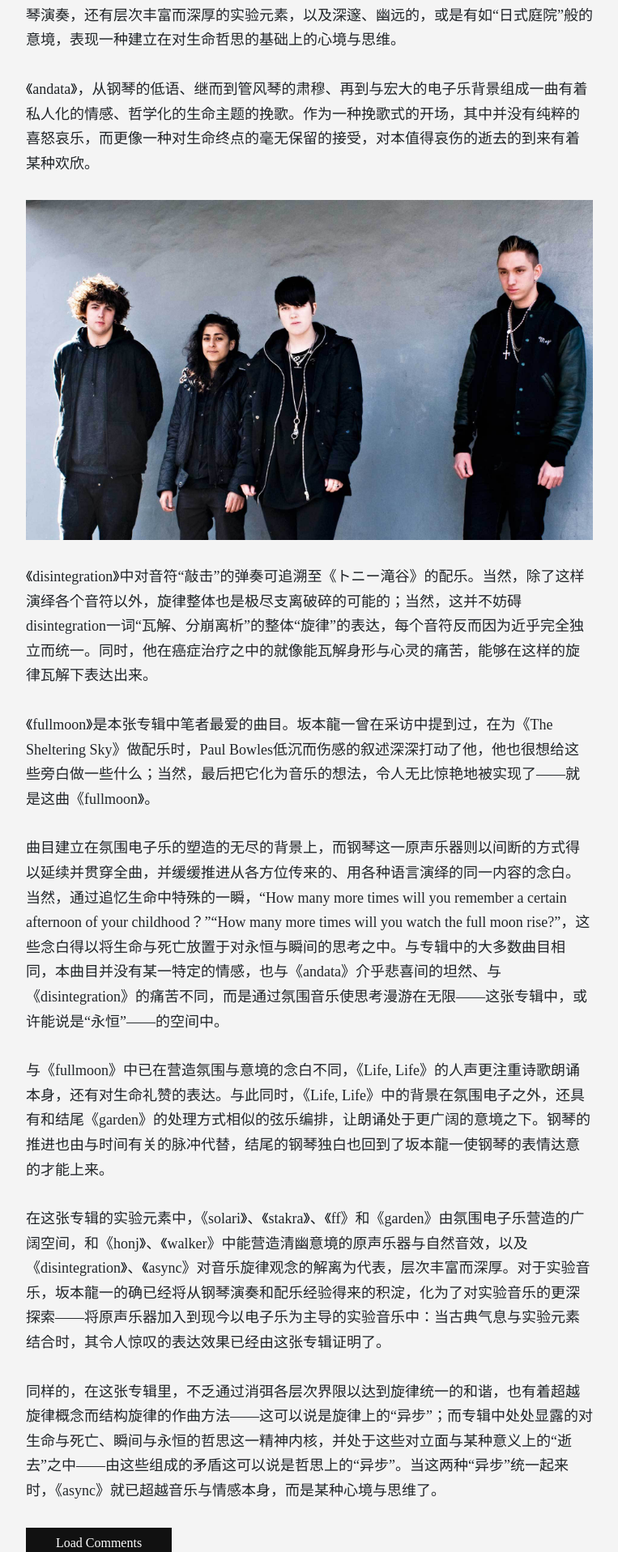
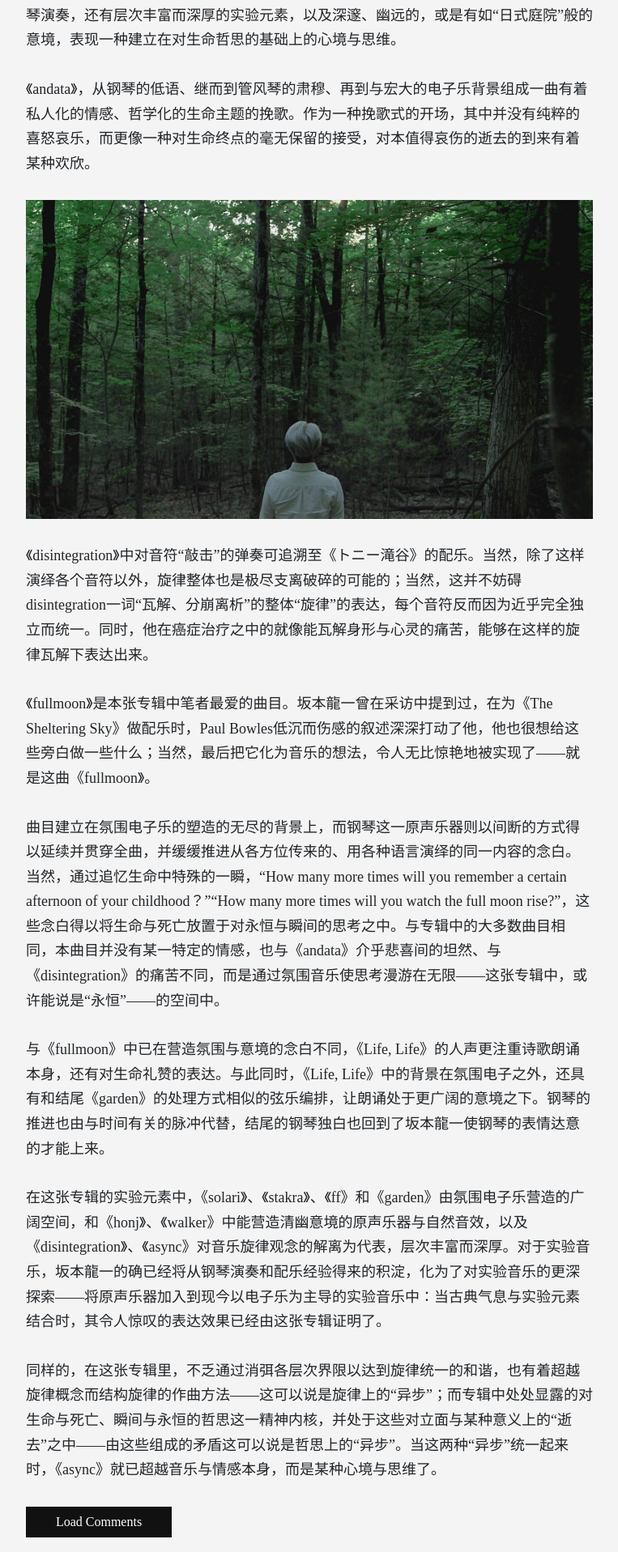
Before and after one commit to wzs-zwdxsky/wzs-zwdxsky.github.io, a Jekyll site: the page built from _posts/2019-04-14-async.md, in a window 1280 px wide. Shown: the part 1681-3598 px from the top of the page at 81% size, without its empty margins (258-1021 px from the left). Built offline with Jekyll 4.4.1, drawn with Linux system fonts in a browser that asks for light colours; nearby versions of some CDN libraries; comment, search, counter and statistics services are not loaded.

Commit message:
Update 2019-04-14-async.md

```diff
--- a/_posts/2019-04-14-async.md
+++ b/_posts/2019-04-14-async.md
@@ -15,7 +15,7 @@ toc: true
 
 《andata》，从钢琴的低语、继而到管风琴的肃穆、再到与宏大的电子乐背景组成一曲有着私人化的情感、哲学化的生命主题的挽歌。作为一种挽歌式的开场，其中并没有纯粹的喜怒哀乐，而更像一种对生命终点的毫无保留的接受，对本值得哀伤的逝去的到来有着某种欢欣。
 
-![(图片来自《终曲》)](https://raw.githubusercontent.com/wzs-zwdxsky/wzs-zwdxsky.github.io/main/assets/images/post1/2.jpg)
+![(图片来自《终曲》)](https://github.com/wzs-zwdxsky/wzs-zwdxsky.github.io/blob/main/assets/images/post3/2.jpg?raw=true)
 
 《disintegration》中对音符“敲击”的弹奏可追溯至《トニー滝谷》的配乐。当然，除了这样演绎各个音符以外，旋律整体也是极尽支离破碎的可能的；当然，这并不妨碍disintegration一词“瓦解、分崩离析”的整体“旋律”的表达，每个音符反而因为近乎完全独立而统一。同时，他在癌症治疗之中的就像能瓦解身形与心灵的痛苦，能够在这样的旋律瓦解下表达出来。
 
```
